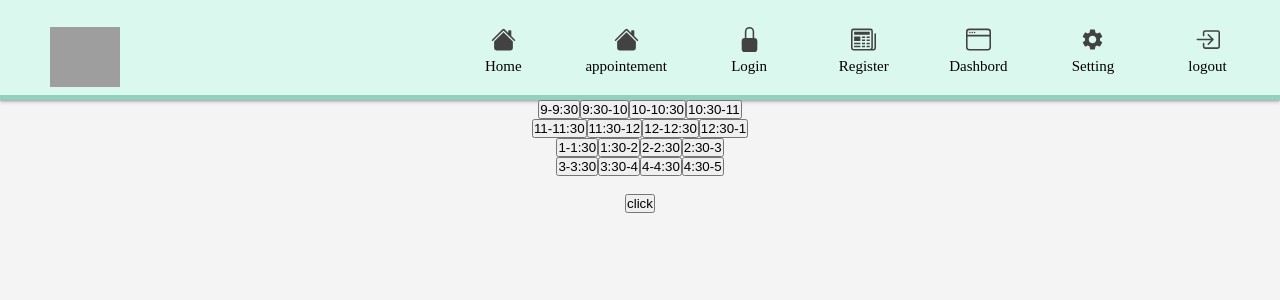
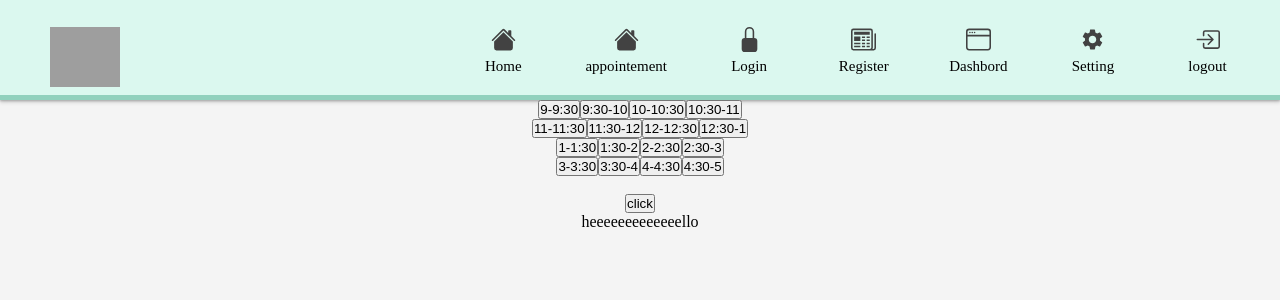
Before and after one commit to TEAM-404-C4/MERAKI_Academy_Project_5, a React (Create React App) app in the folder frontend/: page /appointement in a window 1280 px wide. Shown: the top 300 px of the page. Built offline with nearby package versions, Linux system fonts and the light colour scheme; grey boxes are pictures that could not be loaded.

Commit message:
create doctorApointement comp

```diff
--- a/frontend/src/Components/DoctorAppointment/Appointement.js
+++ b/frontend/src/Components/DoctorAppointment/Appointement.js
@@ -1,6 +1,7 @@
 import axios from "axios";
 import React, { useState, useEffect } from "react";
 import { useSelector } from "react-redux";
+import DoctorAppointement from "./DoctorAppointement";
 
 const Appointement = () => {
   const [schedual, setSchedual] = useState({});
@@ -128,11 +129,13 @@ const Appointement = () => {
             4:30-5
           </button>
         </ul>
+        <br />
+        {showResult()}
+
+        <button onClick={saveAppointement}>click</button>
       </div>
-      <br />
-      {showResult()}
 
-      <button onClick={saveAppointement}>click</button>
+      <DoctorAppointement />
     </div>
   );
 };
--- /dev/null
+++ b/frontend/src/Components/DoctorAppointment/DoctorAppointement.js
@@ -0,0 +1,7 @@
+import React from "react";
+
+const DoctorAppointement = () => {
+  return <div>heeeeeeeeeeeeello</div>;
+};
+
+export default DoctorAppointement;
```
